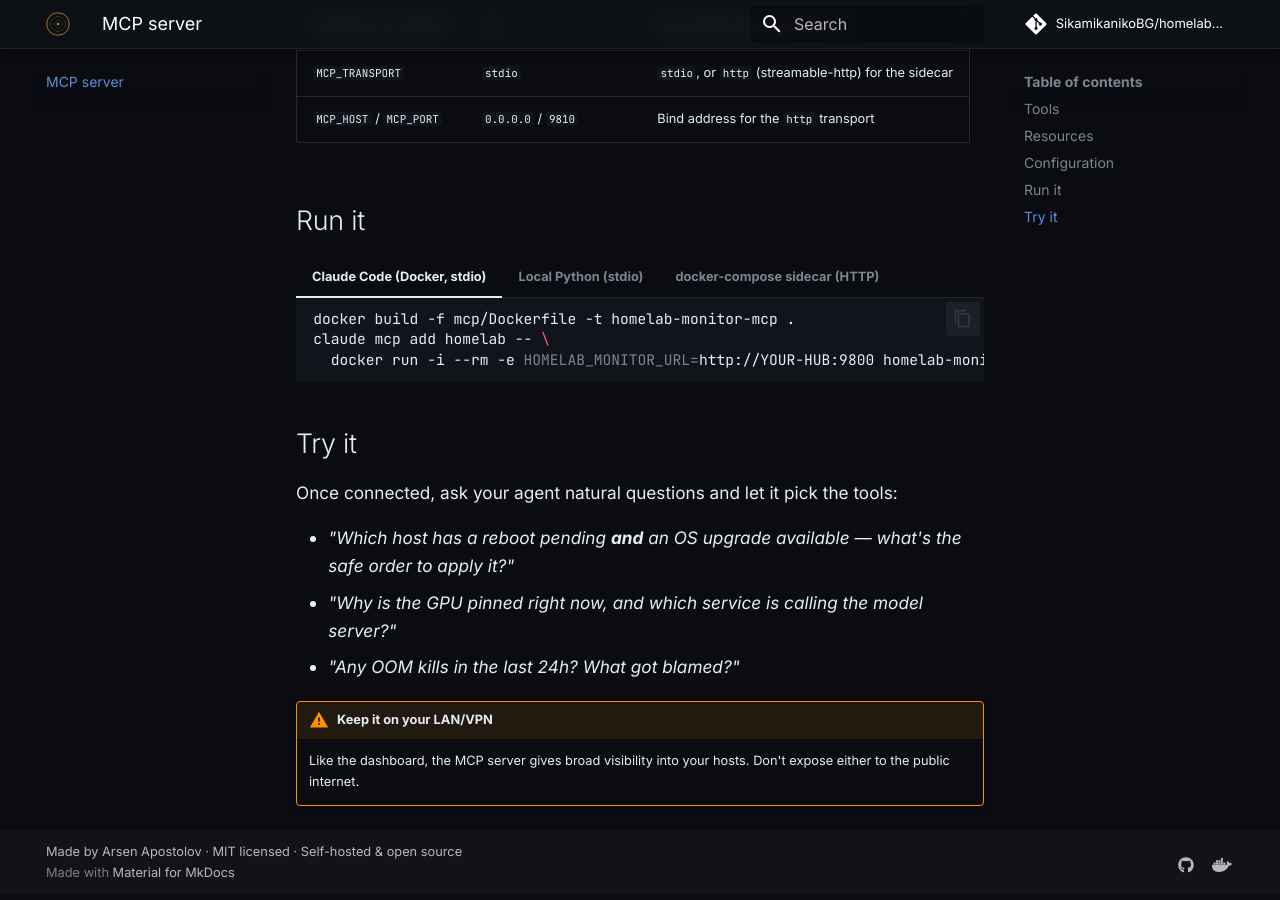
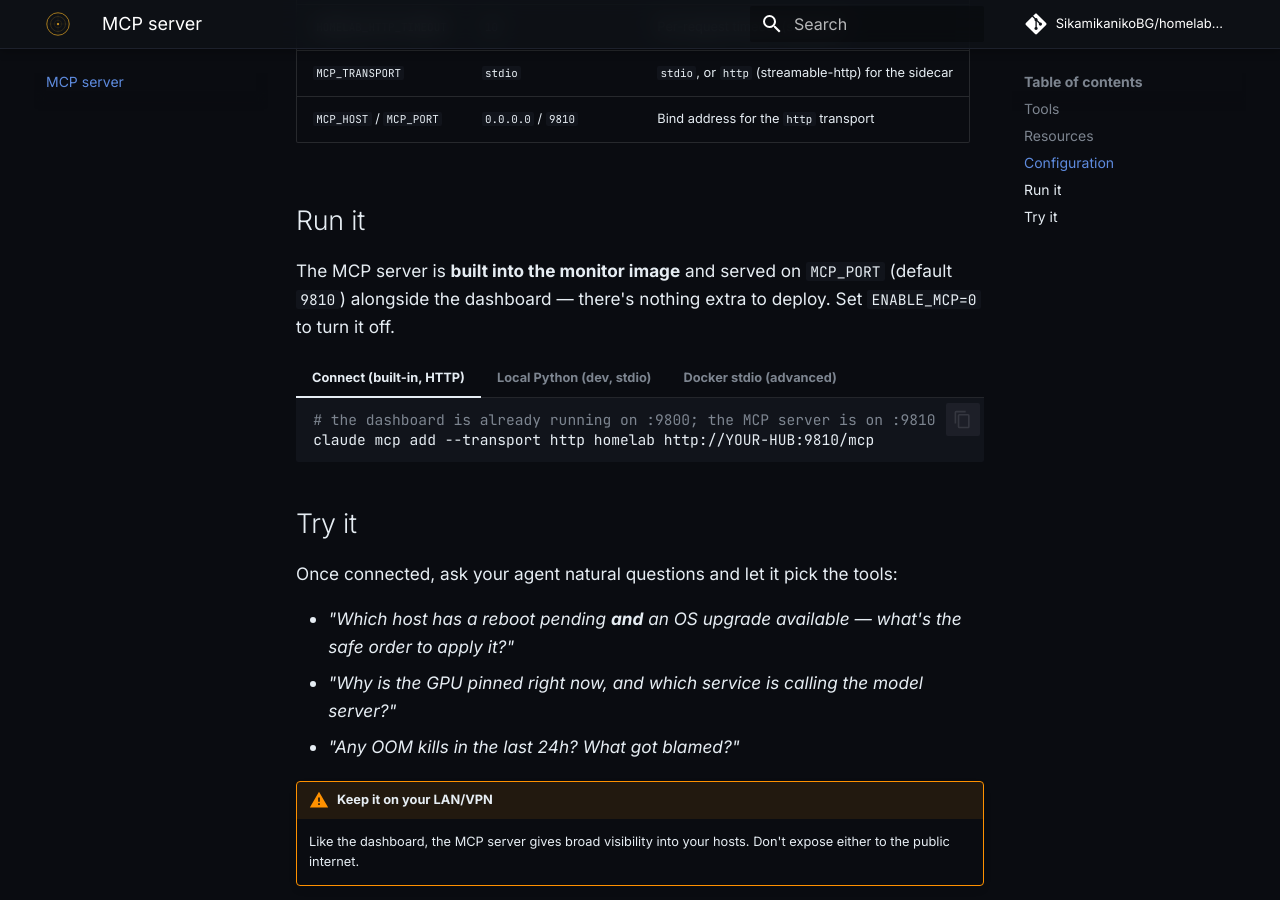
Before and after one commit to MahroshAtif2005/homelab-monitor, an MkDocs documentation site: the page built from website/mcp.md, in a window 1280 px wide and 900 px high, scrolled down 2052 px. Built offline with MkDocs 1.6.1 and Material for MkDocs 9.7.7, drawn with Linux system fonts in a browser that asks for light colours; comment, search, counter and statistics services are not loaded.

Commit message:
feat(mcp): fold the MCP server into the monitor image; v0.14.0
One container now serves both the dashboard ($PORT, 9800) and the read-only MCP
server ($MCP_PORT, 9810) — no separate sidecar.

- launch.py: process supervisor that runs Flask (critical) + the MCP HTTP server
  (best-effort, respawned with backoff). ENABLE_MCP=0 opts out.
- Dockerfile: install mcp>=1.9.0, bundle mcp_server.py + homelab_client.py +
  CHANGELOG.md + launch.py, EXPOSE 9810, CMD launch.py.
- docker-compose.yml: drop the opt-in `mcp` profile sidecar; the main service now
  carries MCP_PORT / ENABLE_MCP. Removed mcp/Dockerfile (single image).
- UI: a new "AI agent (MCP)" card in the Setup tab shows enabled/disabled, the
  :9810/mcp endpoint and a copy-paste `claude mcp add` command; /api/health now
  reports mcp:{enabled,port}.
- Bump VERSION to 0.14.0; update CHANGELOG, README, website and mcp docs.

Co-Authored-By: Claude Opus 4.8 (1M context) <noreply@anthropic.com>

````diff
--- a/website/mcp.md
+++ b/website/mcp.md
@@ -55,29 +55,34 @@ scan until it's done.
 
 ## Run it
 
-=== "Claude Code (Docker, stdio)"
+The MCP server is **built into the monitor image** and served on `MCP_PORT`
+(default `9810`) alongside the dashboard — there's nothing extra to deploy. Set
+`ENABLE_MCP=0` to turn it off.
+
+=== "Connect (built-in, HTTP)"
 
     ```bash
-    docker build -f mcp/Dockerfile -t homelab-monitor-mcp .
-    claude mcp add homelab -- \
-      docker run -i --rm -e HOMELAB_MONITOR_URL=http://YOUR-HUB:9800 homelab-monitor-mcp
+    # the dashboard is already running on :9800; the MCP server is on :9810
+    claude mcp add --transport http homelab http://YOUR-HUB:9810/mcp
     ```
 
-=== "Local Python (stdio)"
+=== "Local Python (dev, stdio)"
+
+    Run the server straight from a checkout against any monitor:
 
     ```bash
     pip install -r mcp/requirements.txt   # Python 3.10+
     HOMELAB_MONITOR_URL=http://YOUR-HUB:9800 python mcp/server.py
     ```
 
-=== "docker-compose sidecar (HTTP)"
+=== "Docker stdio (advanced)"
 
-    The root `docker-compose.yml` ships a `homelab-monitor-mcp` service behind a
-    profile so it stays opt-in:
+    The same image can also be driven over stdio against a remote monitor:
 
     ```bash
-    docker compose --profile mcp up -d homelab-monitor-mcp
-    claude mcp add --transport http homelab http://YOUR-HUB:9810/mcp
+    claude mcp add homelab -- docker run -i --rm \
+      -e HOMELAB_MONITOR_URL=http://YOUR-HUB:9800 -e MCP_TRANSPORT=stdio \
+      sikamikaniko123/homelab-monitor python /app/mcp_server.py
     ```
 
 ## Try it
````
Also changed, not shown: CHANGELOG.md (+12 -11 lines), README.md (+7 -5 lines), app.py (+7 -1 lines), docker-compose.yml (+7 -27 lines), launch.py (added, +94 -0 lines), mcp/README.md (+21 -13 lines), static/dashboard.html (+35 -0 lines), 3 other files.
